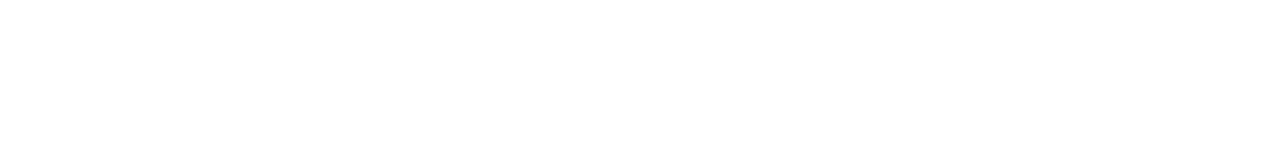
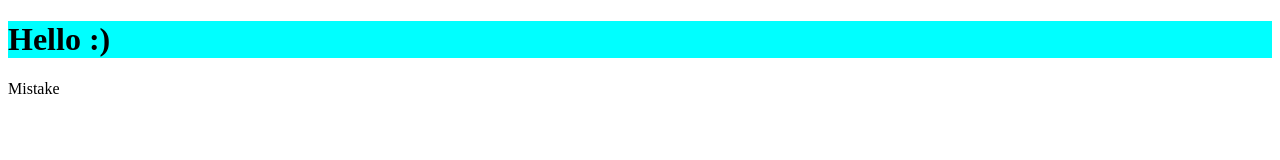
Before and after one commit to chas-academy/github-conflict-lab-grupp6, a plain HTML site: page index.html in a window 1280 px wide. Drawn offline with Linux system fonts and the light colour scheme.

Commit message:
update index.html and style.css

```diff
--- a/css/style.css
+++ b/css/style.css
@@ -0,0 +1,3 @@
+h1 {
+background-color: aqua;
+}
--- a/index.html
+++ b/index.html
@@ -7,5 +7,8 @@
     <link rel="stylesheet" href="css/style.css" />
     <title>Document</title>
   </head>
-  <body></body>
+  <body>
+    <h1>Hello :)</h1>
+    <p>Mistake<p>
+  </body>
 </html>
```
